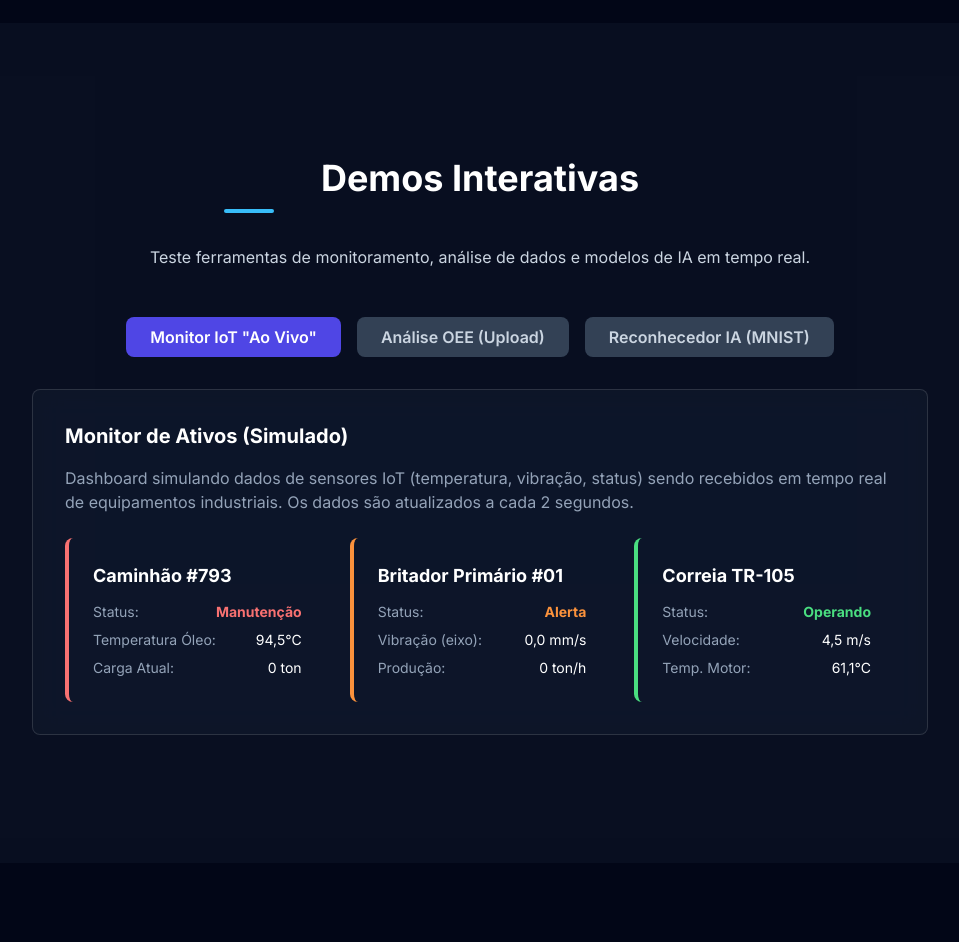
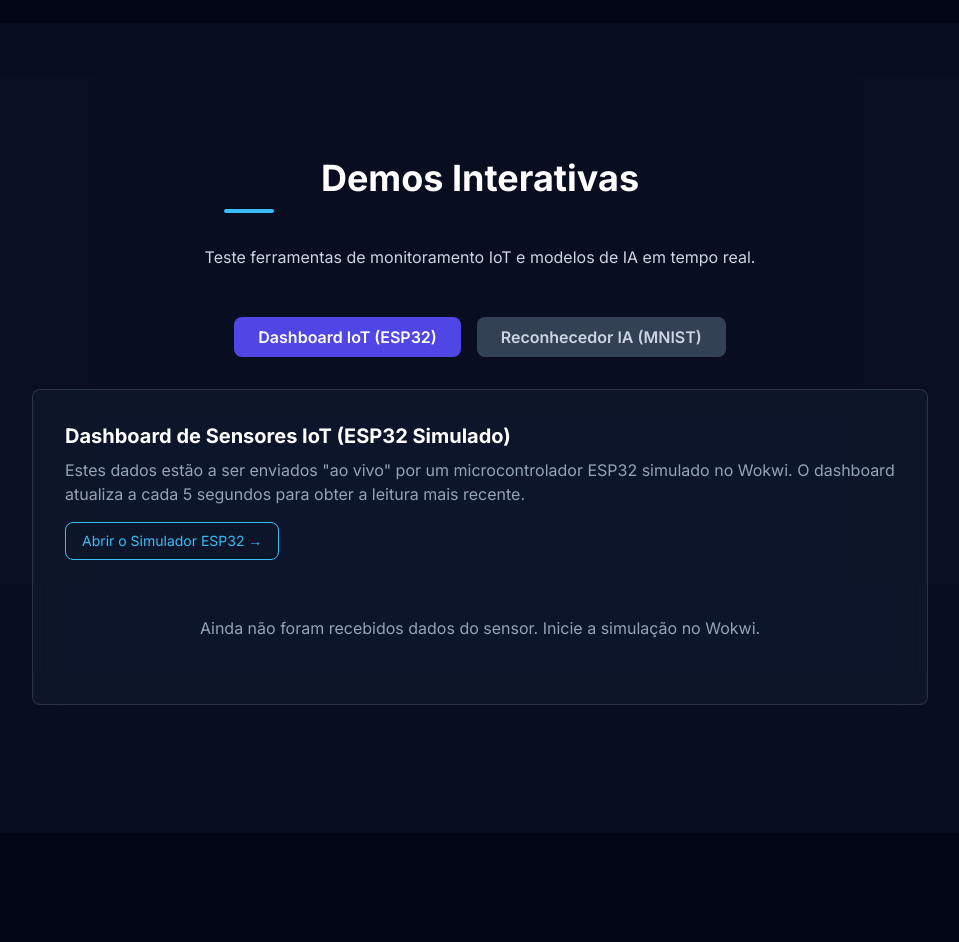
Before and after one commit to Khalil-Ravikson/Portfolio_Django, a Django app: page / in a window 1280 px wide. Shown: the part 2719-3661 px from the top of the page, without its empty margins (160-1119 px from the left). Run offline with Django 5.2, Linux system fonts and the light colour scheme; grey boxes labelled with a size stand in for pictures from a placeholder-image service; data that the repository does not hold is empty; style sheets or scripts are compiled from the project's sources; some libraries are stand-ins or nearby versions.

Commit message:
adcionando uma nova demo

```diff
--- a/core/urls.py
+++ b/core/urls.py
@@ -8,4 +8,6 @@ urlpatterns = [
     path('predict-digit/', views.predict_digit, name='predict_digit'),
     path('demo/analise-oee/', views.demo_analise_oee_view, name='demo_analise_oee'),
     path('demo/iot-data/', views.demo_iot_data_view, name='demo_iot_data'),
+    path('api/sensor-data/', views.receive_sensor_data_view, name='receive_sensor_data'),
+    path('demo/get-sensor-dashboard/', views.get_sensor_dashboard_view, name='get_sensor_dashboard'),
 ]
--- a/core/views.py
+++ b/core/views.py
@@ -1,13 +1,12 @@
 from django.shortcuts import render
 import random
-from django.http import JsonResponse
 from django.views.decorators.csrf import csrf_exempt
 from django.views.decorators.http import require_POST
 from django.conf import settings
 import numpy as np
 import pandas as pd
 import json
-from django.http import HttpRequest, HttpResponse
+from django.http import HttpRequest, HttpResponse, JsonResponse
 from PIL import Image
 import base64
 import io
@@ -215,3 +214,39 @@ def demo_iot_data_view(request: HttpRequest) -> HttpResponse:
 
     # Renderiza e retorna APENAS o fragmento HTML
     return render(request, 'partials/_iot_cards.html', context)
+
+
+    # O ficheiro onde vamos guardar o último dado do sensor
+LATEST_DATA_FILE = os.path.join(settings.BASE_DIR, 'latest_sensor_data.json')
+
+@csrf_exempt  # O Wokwi não envia um token CSRF, então precisamos de isentar esta view
+@require_POST
+def receive_sensor_data_view(request: HttpRequest) -> JsonResponse:
+    """ Recebe os dados JSON do Wokwi e guarda-os. """
+    try:
+        data = json.loads(request.body)
+        # Validação simples
+        if 'temperature' in data and 'humidity' in data:
+            with open(LATEST_DATA_FILE, 'w') as f:
+                json.dump(data, f)
+            return JsonResponse({"status": "sucesso", "dados_recebidos": data})
+        else:
+            return JsonResponse({"status": "erro", "mensagem": "Dados em falta"}, status=400)
+    except Exception as e:
+        return JsonResponse({"status": "erro", "mensagem": str(e)}, status=500)
+
+
+def get_sensor_dashboard_view(request: HttpRequest) -> HttpResponse:
+    """ Lê o último dado guardado e renderiza o dashboard. """
+    context = {"data_available": False}
+    try:
+        if os.path.exists(LATEST_DATA_FILE):
+            with open(LATEST_DATA_FILE, 'r') as f:
+                data = json.load(f)
+                context['sensor_data'] = data
+                context['data_available'] = True
+    except:
+        # Se o ficheiro estiver corrompido ou vazio, não faz nada
+        pass
+
+    return render(request, 'partials/_sensor_dashboard.html', context)
--- a/templates/layout.html
+++ b/templates/layout.html
@@ -9,7 +9,6 @@
     <!-- 1. TAILWIND CSS VIA CDN (REVERTIDO PARA <script> para garantir a injeção correta de classes de layout) -->
     <script src="https://cdn.tailwindcss.com"></script>
     <script src="https://unpkg.com/htmx.org@1.9.10"></script>
-    <!-- 2. CSS PERSONALIZADO (Seus estilos sobrepõem o Tailwind, se houver) -->
     <link rel="stylesheet" href="{% static 'css/styles.css' %}">
     <script defer src="https://cdn.jsdelivr.net/npm/alpinejs@3.x.x/dist/cdn.min.js"></script>
     <script src="https://cdn.jsdelivr.net/npm/chart.js"></script>
--- a/templates/partials/_demos.html
+++ b/templates/partials/_demos.html
@@ -1,22 +1,23 @@
-<section id="demos" class="py-20 md:py-32 bg-slate-900/50" x-data="{ activeDemo: 'iot' }">
+<!-- ===================================================================== -->
+<!-- SECÇÃO DE DEMOS CORRIGIDA E SIMPLIFICADA -->
+<!-- O estado inicial 'activeDemo' agora é 'esp32' para mostrar a nova demo. -->
+<!-- ===================================================================== -->
+<section id="demos" class="py-20 md:py-32 bg-slate-900/50" x-data="{ activeDemo: 'esp32' }">
 
     <div class="container mx-auto px-6">
 
         <h2 class="section-title text-center mx-auto max-w-lg">Demos Interativas</h2>
-        <p class="text-center text-slate-300 max-w-2xl mx-auto mb-12">Teste ferramentas de monitoramento, análise de dados e modelos de IA em tempo real.</p>
+        <p class="text-center text-slate-300 max-w-2xl mx-auto mb-12">Teste ferramentas de monitoramento IoT e modelos de IA em tempo real.</p>
 
+        <!-- ===================================================================== -->
+        <!-- BOTÕES ATUALIZADOS - Agora controlam apenas as duas demos ativas. -->
+        <!-- ===================================================================== -->
         <div class="flex flex-wrap justify-center gap-4 mb-8">
             <button
-                @click="activeDemo = 'iot'"
-                :class="{ 'bg-indigo-600 text-white': activeDemo === 'iot', 'bg-slate-700 text-slate-300 hover:bg-slate-600': activeDemo !== 'iot' }"
+                @click="activeDemo = 'esp32'"
+                :class="{ 'bg-indigo-600 text-white': activeDemo === 'esp32', 'bg-slate-700 text-slate-300 hover:bg-slate-600': activeDemo !== 'esp32' }"
                 class="btn font-semibold py-2 px-6 rounded-lg transition-colors duration-200">
-                Monitor IoT "Ao Vivo"
-            </button>
-            <button
-                @click="activeDemo = 'oee'"
-                :class="{ 'bg-indigo-600 text-white': activeDemo === 'oee', 'bg-slate-700 text-slate-300 hover:bg-slate-600': activeDemo !== 'oee' }"
-                class="btn font-semibold py-2 px-6 rounded-lg transition-colors duration-200">
-                Análise OEE (Upload)
+                Dashboard IoT (ESP32)
             </button>
             <button
                 @click="activeDemo = 'mnist'"
@@ -26,57 +27,31 @@
             </button>
         </div>
 
-        <div x-show="activeDemo === 'iot'" x-cloak class="glass-effect rounded-lg p-8 max-w-4xl mx-auto">
-            <h3 class="text-xl font-bold text-white mb-4">Monitor de Ativos (Simulado)</h3>
-            <p class="text-slate-400 mb-6">
-                Dashboard simulando dados de sensores IoT (temperatura, vibração, status)
-                sendo recebidos em tempo real de equipamentos industriais.
-                Os dados são atualizados a cada 2 segundos.
+        <!-- ===================================================================== -->
+        <!-- PAINÉIS DAS DEMOS - Um para cada botão, sem duplicações. -->
+        <!-- ===================================================================== -->
+
+        <!-- PAINEL 1: Dashboard de Sensores IoT (ESP32 Simulado) -->
+        <div x-show="activeDemo === 'esp32'" x-cloak class="glass-effect rounded-lg p-8 max-w-4xl mx-auto">
+            <h3 class="text-xl font-bold text-white mb-2">Dashboard de Sensores IoT (ESP32 Simulado)</h3>
+            <p class="text-slate-400 mb-4">
+                Estes dados estão a ser enviados "ao vivo" por um microcontrolador ESP32 simulado no Wokwi.
+                O dashboard atualiza a cada 5 segundos para obter a leitura mais recente.
             </p>
-            <div id="iot-dashboard-wrapper"
-                 hx-get="{% url 'demo_iot_data' %}"
-                 hx-trigger="load, every 2s"
+            <a href="https://wokwi.com/projects/445274109264540673" target="_blank" class="inline-block btn-secondary text-sm py-2 px-4 rounded-lg mb-6">
+                Abrir o Simulador ESP32 &rarr;
+            </a>
+            <div id="sensor-dashboard-wrapper"
+                 hx-get="{% url 'get_sensor_dashboard' %}"
+                 hx-trigger="load, every 5s"
                  hx-swap="innerHTML">
-
-                <div class="flex justify-center items-center h-48">
-                    <p class="text-slate-300">Conectando aos sensores...</p>
+                <div class="text-center p-8">
+                    <p class="text-slate-400">A aguardar os primeiros dados do sensor...</p>
                 </div>
             </div>
         </div>
 
-        <div x-show="activeDemo === 'oee'" x-cloak class="glass-effect rounded-lg p-8 max-w-3xl mx-auto">
-            <h3 class="text-xl font-bold text-white mb-4">Dashboard de Eficiência (OEE)</h3>
-            <p class="text-slate-400 mb-6">
-                Faça o upload de um arquivo CSV ou Excel com dados de produção (disponibilidade, performance)
-                para calcular o OEE (Overall Equipment Effectiveness).
-            </p>
-            <form
-                hx-post="{% url 'demo_analise_oee' %}"
-                hx-target="#oee-results-wrapper"
-                hx-swap="innerHTML"
-                hx-encoding="multipart/form-data"
-                hx-indicator="#oee-loader"
-                class="mb-6">
-                {% csrf_token %}
-                <input type="file" name="arquivo_csv" required
-                       class="block w-full text-sm text-slate-300
-                              file:mr-4 file:py-2 file:px-4
-                              file:rounded-lg file:border-0
-                              file:text-sm file:font-semibold
-                              file:bg-indigo-600 file:text-white
-                              hover:file:bg-indigo-700 cursor-pointer"/>
-                <button type="submit" class="btn-primary font-semibold py-2 px-6 rounded-lg mt-4">
-                    Analisar
-                </button>
-                <span id="oee-loader" class="htmx-indicator ml-4 text-slate-300">
-                    Processando...
-                </span>
-            </form>
-            <div id="oee-results-wrapper" class="mt-6">
-                <p class="text-center text-slate-500">Aguardando arquivo para análise...</p>
-            </div>
-        </div>
-
+        <!-- PAINEL 2: Reconhecedor de Dígitos (MNIST) -->
         <div x-show="activeDemo === 'mnist'" x-cloak class="max-w-xl mx-auto glass-effect rounded-lg p-8">
             <h3 class="text-xl font-bold text-white mb-4">Reconhecedor de Dígitos (MNIST)</h3>
             <p class="text-slate-400 mb-6">Desenhe um número de 0 a 9 no quadro abaixo. Uma rede neural convolucional tentará adivinhar o que você escreveu.</p>
@@ -95,4 +70,5 @@
             </div>
         </div>
 
-    </div> </section>
+    </div>
+</section>
--- /dev/null
+++ b/templates/partials/_sensor_dashboard.html
@@ -0,0 +1,32 @@
+<!-- partials/_sensor_dashboard.html -->
+
+{% if not data_available %}
+<div class="text-center p-8">
+    <p class="text-slate-400">Ainda não foram recebidos dados do sensor. Inicie a simulação no Wokwi.</p>
+</div>
+{% else %}
+<div class="grid grid-cols-1 md:grid-cols-3 gap-6">
+    <!-- Card de Temperatura -->
+    <div class="glass-effect-light p-6 rounded-lg text-center">
+        <h4 class="text-lg font-bold text-slate-300 mb-2">Temperatura</h4>
+        <p class="text-5xl font-bold text-white">
+            {{ sensor_data.temperature|floatformat:1 }}<span class="text-3xl text-slate-400">°C</span>
+        </p>
+    </div>
+    <!-- Card de Humidade -->
+    <div class="glass-effect-light p-6 rounded-lg text-center">
+        <h4 class="text-lg font-bold text-slate-300 mb-2">Humidade</h4>
+        <p class="text-5xl font-bold text-white">
+            {{ sensor_data.humidity|floatformat:1 }}<span class="text-3xl text-slate-400">%</span>
+        </p>
+    </div>
+    <!-- Card de Luz -->
+    <div class="glass-effect-light p-6 rounded-lg text-center">
+        <h4 class="text-lg font-bold text-slate-300 mb-2">Luminosidade</h4>
+        <p class="text-5xl font-bold text-white">
+            {{ sensor_data.light|floatformat:0 }}<span class="text-3xl text-slate-400">%</span>
+        </p>
+    </div>
+</div>
+<p class="text-xs text-center text-slate-500 mt-4">ID do Dispositivo: {{ sensor_data.device_id }}</p>
+{% endif %}
```
